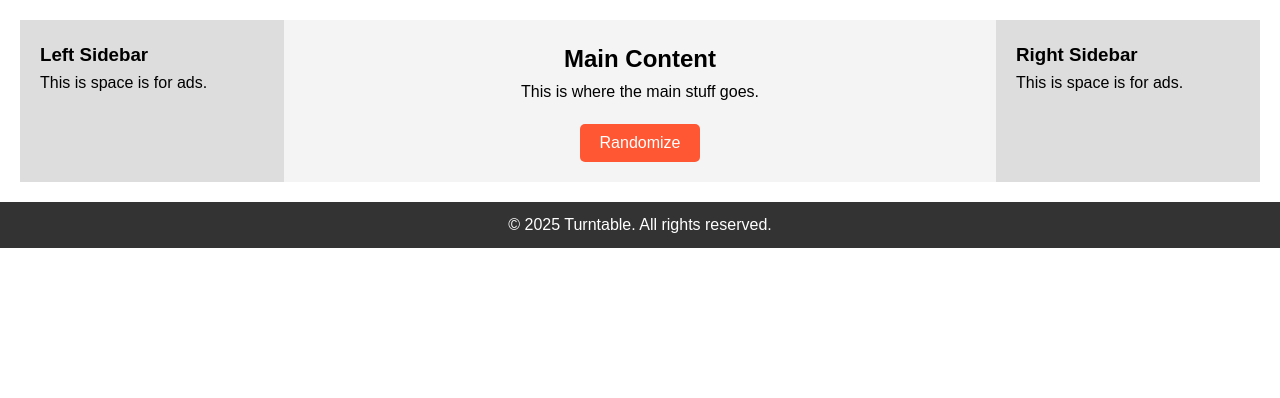
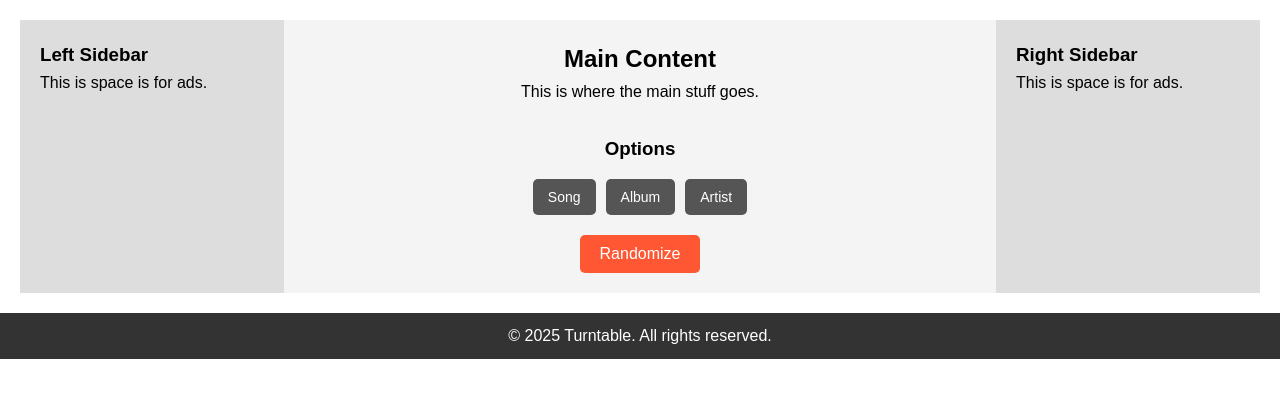
Before and after one commit to mac8414/turntable, a Flask app: page /home in a window 1280 px wide. Shown: the part 142-540 px from the top of the page. Run offline with Flask 3, Linux system fonts and the light colour scheme.

Commit message:
made options buttons, song artist and album

```diff
--- a/app/templates/home.html
+++ b/app/templates/home.html
@@ -56,6 +56,28 @@
             background: #ddd;
         }
 
+        .optionButtons {
+            display: flex;
+            justify-content: center;
+            gap: 10px;
+            margin-top: 15px;
+        }
+
+        .optionButton {
+            padding: 10px 15px;
+            font-size: 14px;
+            background: #555;
+            color: white;
+            border: none;
+            cursor: pointer;
+            border-radius: 5px;
+            transition: background 0.3s ease;
+        }
+
+        .optionButton:hover {
+            background: #777;
+        }
+
         .randomizeButton {
             padding: 10px 20px;
             font-size: 16px;
@@ -111,6 +133,12 @@
         <section class="content">
             <h2 style="text-align: center;">Main Content</h2>
             <p style="text-align: center;">This is where the main stuff goes.</p>
+            <h3 style="text-align: center; margin-top: 30px;">Options</h3>
+            <div class="optionButtons">
+                <button class="optionButton">Song</button>
+                <button class="optionButton">Album</button>
+                <button class="optionButton">Artist</button>
+            </div>
             <div style="text-align: center; margin-top: 20px;">
                 <button class="randomizeButton">Randomize</button>
             </div>
```
